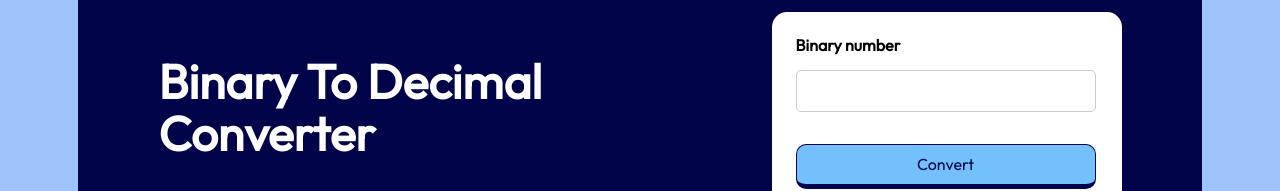
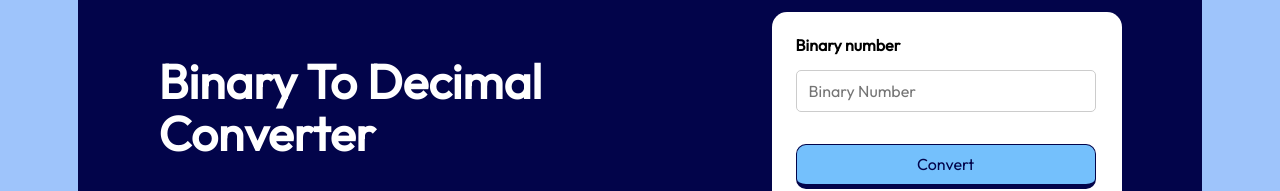
Before and after one commit to roninJosue/bin2dec, a React (Create React App) app: page / in a window 1280 px wide. Shown: the part 213-404 px from the top of the page. Built offline with nearby package versions, Linux system fonts and the light colour scheme.

Commit message:
feat: Add state to the form, and use React hook form

```diff
--- a/src/components/FormConverter/FormConverter.jsx
+++ b/src/components/FormConverter/FormConverter.jsx
@@ -1,18 +1,32 @@
-import { Label, Input, Button, Result } from '../ui';
+import { useForm } from 'react-hook-form';
+import { Label, Button, Result, Input } from '../ui';
 import { StyledForm } from './FormConverter.styles';
 
-const FormConverter = () => {
-  const handleSubmit = (e) => {
-    e.preventDefault();
-    console.log('Submit');
+const FormConverter = ({ result, handleChange }) => {
+  const {
+    register,
+    handleSubmit,
+    formState: { errors },
+  } = useForm();
+  const onSubmit = (data) => {
+    handleChange(data);
   };
   return (
-    <StyledForm onSubmit={handleSubmit}>
+    <StyledForm onSubmit={handleSubmit(onSubmit)}>
       <Label text="Binary number" />
-      <Input />
-      <Button label="Convert" variant="primary" />
+      <Input
+        placeHolder="Binary Number"
+        {...register('binaryNumber', {
+          required: 'Binary Number is required',
+          pattern: /^[01]+$/,
+        })}
+      />
+      {errors.binaryNumber?.type === 'required' && (
+        <span>{errors.binaryNumber?.message}</span>
+      )}
+      <Button label="Convert" variant="primary" type="submit" />
       <Label text="Result" />
-      <Result result={0} />
+      <Result result={result} />
     </StyledForm>
   );
 };
```
